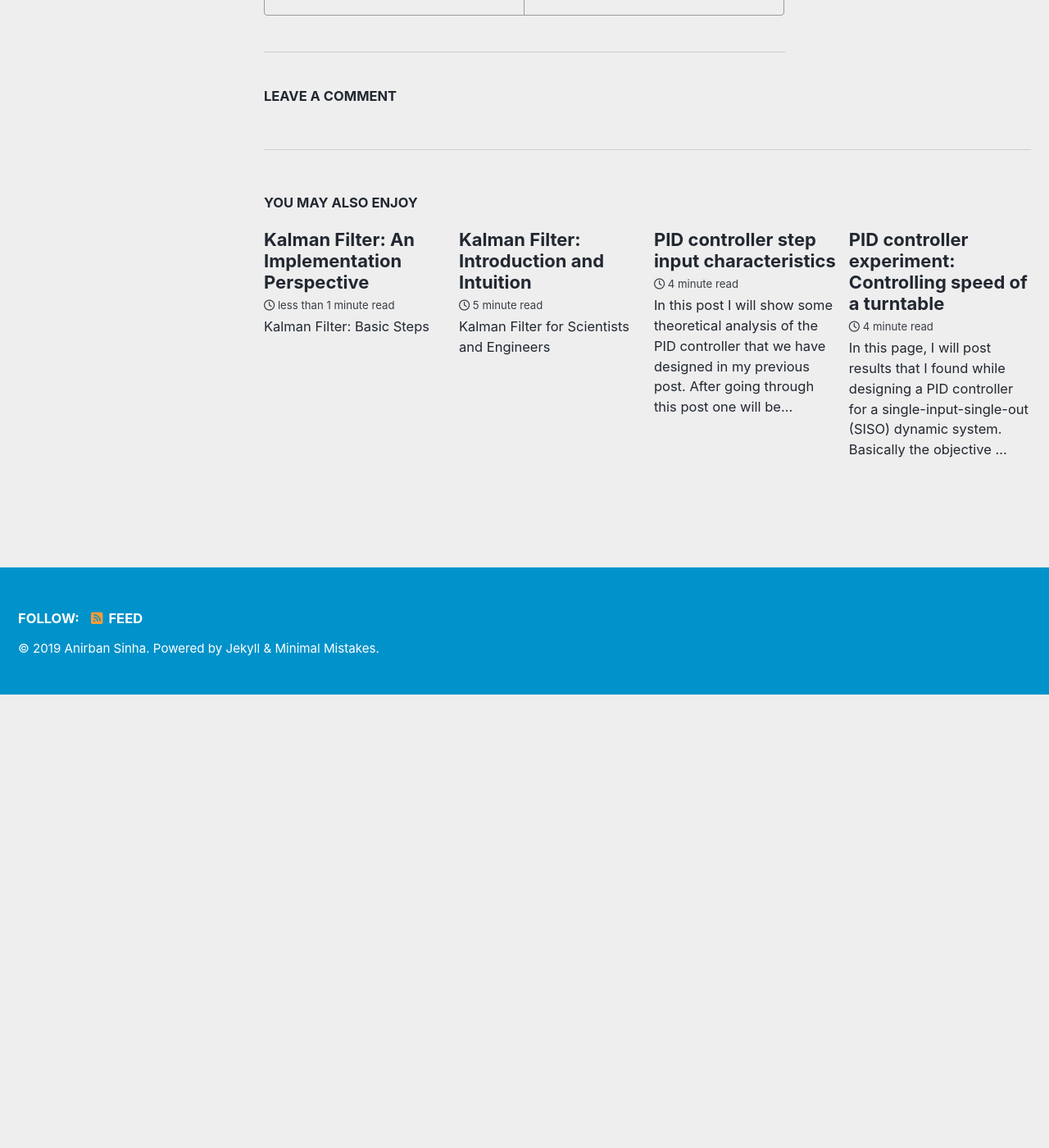
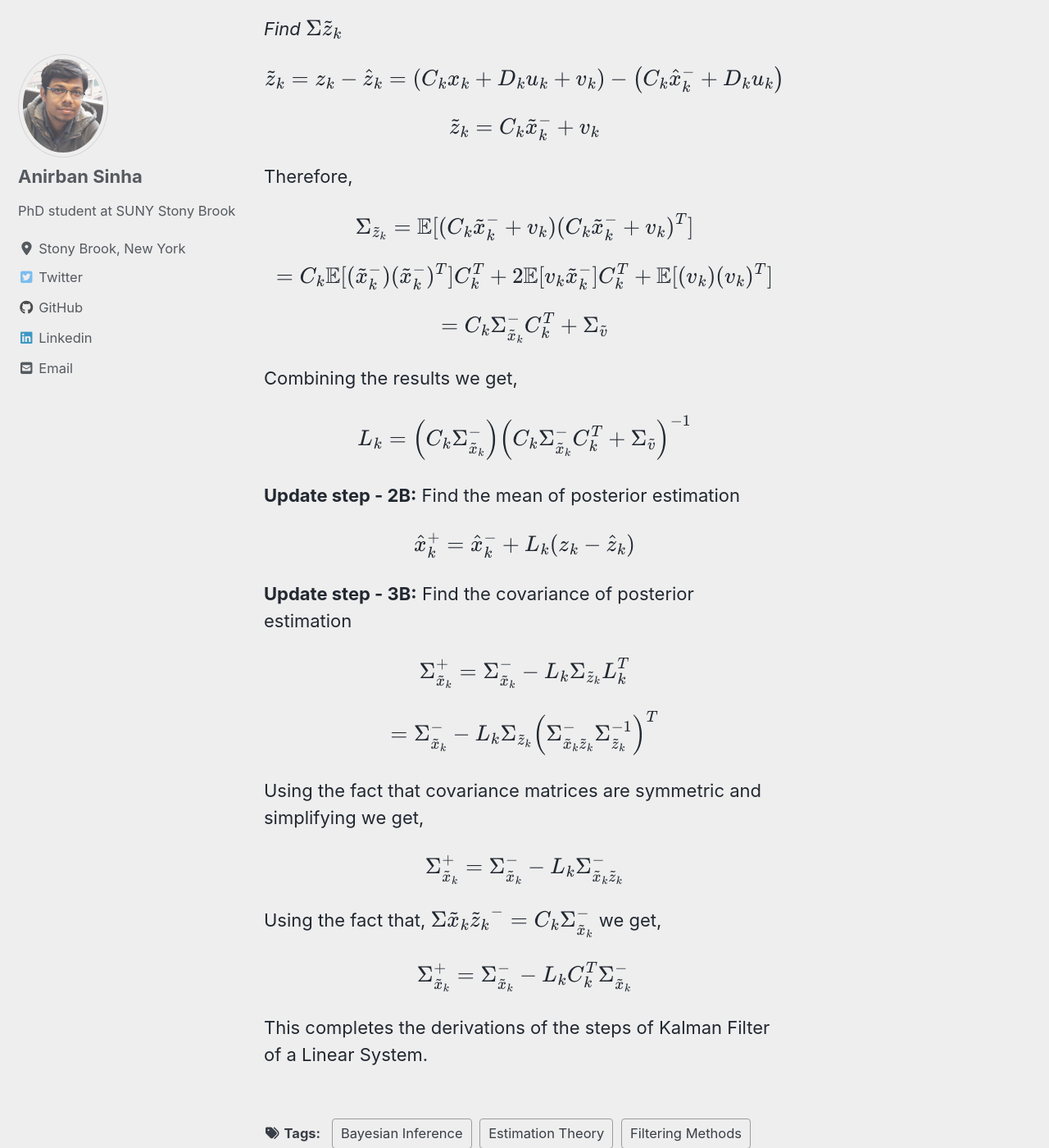
Before and after one commit to mattsinbot/mattsinbot.github.io, a Jekyll site: the page built from _posts/2019-12-11-KalmanFilter_LinearSystems.md, in a window 1280 px wide and 1400 px high, scrolled down 2486 px. Shown: the whole window at 82% size. Built offline with Jekyll 4.4.1, drawn with Linux system fonts in a browser that asks for light colours; cached includes are drawn as plain includes; nearby versions of some CDN libraries; formulas are drawn with MathJax 3; comment, search, counter and statistics services are not loaded; before the commit the page ends 3333 px from its top, so only the background shows below that; some of the changed text lies outside the part shown.

Commit message:
Kalman Linear Theory complete

```diff
--- a/_posts/2019-12-11-KalmanFilter_LinearSystems.md
+++ b/_posts/2019-12-11-KalmanFilter_LinearSystems.md
@@ -60,3 +60,54 @@ $$= \mathbb{E}[C_kx_k + D_ku_k + v_k \vert \mathbb{Z}_{k-1}]$$
 $$= \mathbb{E}[C_kx_k \vert \mathbb{Z}_{k-1}] + \mathbb{E}[D_ku_k \vert \mathbb{Z}_{k-1}] + \mathbb{E}[v_k \vert \mathbb{Z}_{k-1}]$$
 
 $$\hat{z}_{k} = C_k\hat{x}_k^- + D_ku_k$$
+
+**Update step - 1B:** Determine Kalman gain matrix
+
+We already have derived Kalman gain matrix in the [post](https://mattsinbot.github.io/KalmanFilter_Intro/) as
+$$L_k = \Sigma_{\tilde{x}_k\tilde{z}_k}^- \Sigma{\tilde{z}_k}^{-1}$$
+
+Next we will first derive the two covari6ance matrices on the right hand side for a linear system and then combine them.
+
+*Find* $$\Sigma{\tilde{x}_k\tilde{z}_k}^{-}$$
+
+$$\Sigma{\tilde{x}_k\tilde{z}_k}^{-} = \mathbb{E}[\tilde{x}_k^- (C_k\tilde{x}_k^- + v_k)^T]$$
+
+$$= C_k^T\mathbb{E}[\tilde{x}_k^-\tilde{x}_k^{-T}] + \mathbb{E}[\tilde{x}_k^-v_k^T] = C_k\Sigma_{\tilde{x}_k}^-$$
+
+*Find* $$\Sigma{\tilde{z}_k}$$
+
+$$\tilde{z}_k = z_k - \hat{z}_k = \left(C_kx_k + D_ku_k + v_k\right) - \left(C_k\hat{x}_k^- + D_ku_k\right)$$
+
+$$\tilde{z}_k = C_k\tilde{x}_k^- + v_k$$
+
+Therefore,
+
+$$\Sigma_{\tilde{z}_k} = \mathbb{E}[(C_k\tilde{x}_k^- + v_k)(C_k\tilde{x}_k^- + v_k)^T]$$
+
+$$= C_k\mathbb{E}[(\tilde{x}_k^-)(\tilde{x}_k^-)^T]C_k^T + 2\mathbb{E}[v_k\tilde{x}_k^-]C_k^T + \mathbb{E}[(v_k)(v_k)^T]$$
+
+$$= C_k\Sigma_{\tilde{x}_k}^-C_k^T + \Sigma_{\tilde{v}}$$
+
+Combining the results we get,
+
+$$L_k = \left(C_k\Sigma_{\tilde{x}_k}^-\right)\left(C_k\Sigma_{\tilde{x}_k}^-C_k^T + \Sigma_{\tilde{v}}\right)^{-1}$$
+
+**Update step - 2B:** Find the mean of posterior estimation
+
+$$\hat{x}_k^+ = \hat{x}_k^- + L_k(z_k - \hat{z}_k)$$
+
+**Update step - 3B:** Find the covariance of posterior estimation
+
+$$\Sigma_{\tilde{x}_k}^+ = \Sigma_{\tilde{x}_k}^- - L_k\Sigma_{\tilde{z}_k}L_k^T$$
+
+$$= \Sigma_{\tilde{x}_k}^- - L_k\Sigma_{\tilde{z}_k}\left(\Sigma_{\tilde{x}_k\tilde{z}_k}^-\Sigma_{\tilde{z}_k}^{-1}\right)^T$$
+
+Using the fact that covariance matrices are symmetric and simplifying we get,
+
+$$\Sigma_{\tilde{x}_k}^+ = \Sigma_{\tilde{x}_k}^- - L_k\Sigma_{\tilde{x}_k\tilde{z}_k}^-$$
+
+Using the fact that, $$\Sigma{\tilde{x}_k\tilde{z}_k}^{-} = C_k\Sigma_{\tilde{x}_k}^-$$ we get,
+
+$$\Sigma_{\tilde{x}_k}^+ = \Sigma_{\tilde{x}_k}^- - L_kC_k^T\Sigma_{\tilde{x}_k}^-$$
+
+This completes the derivations of the steps of Kalman Filter of a Linear System.
```
Also changed, not shown: other parts of _posts/2019-12-11-KalmanFilter_LinearSystems.md (+1 -1 lines).
